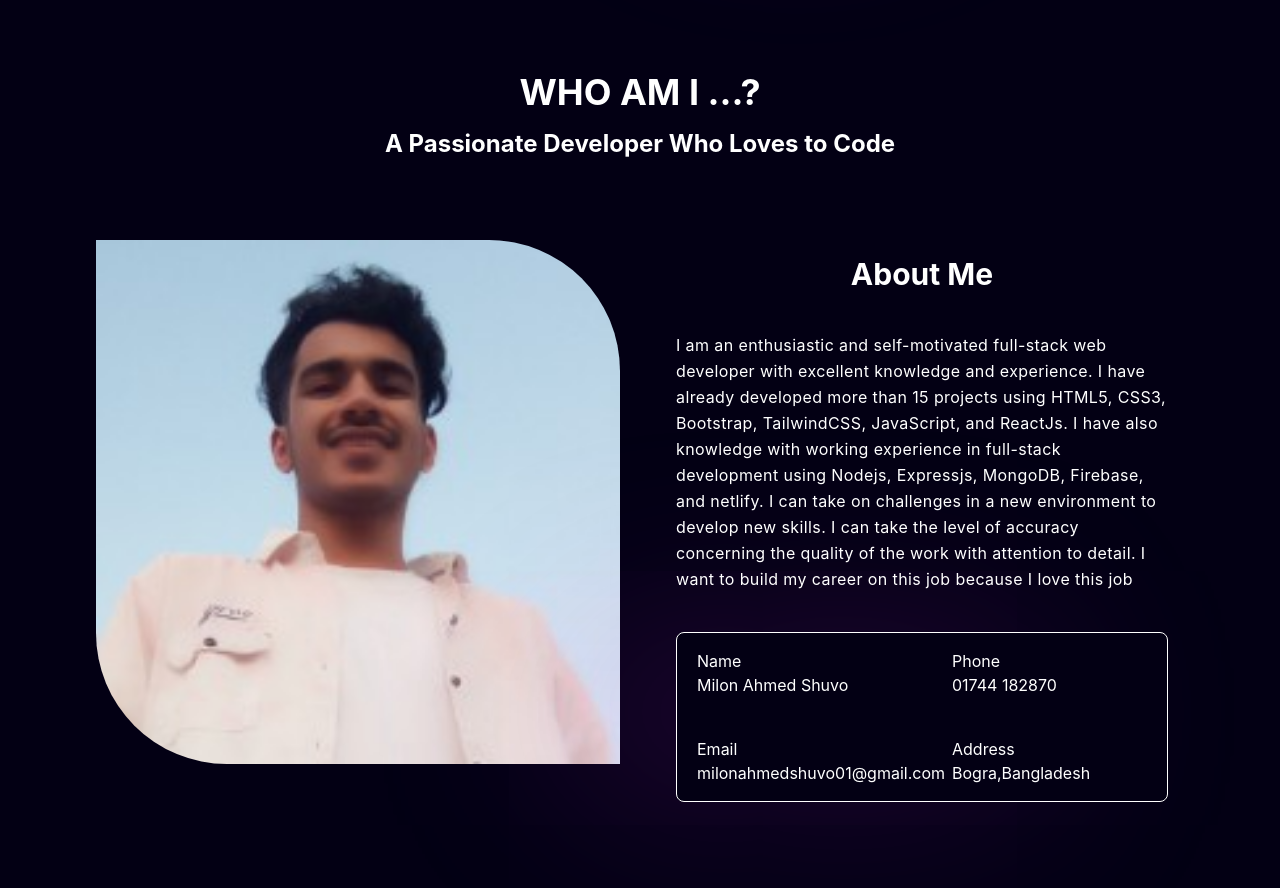
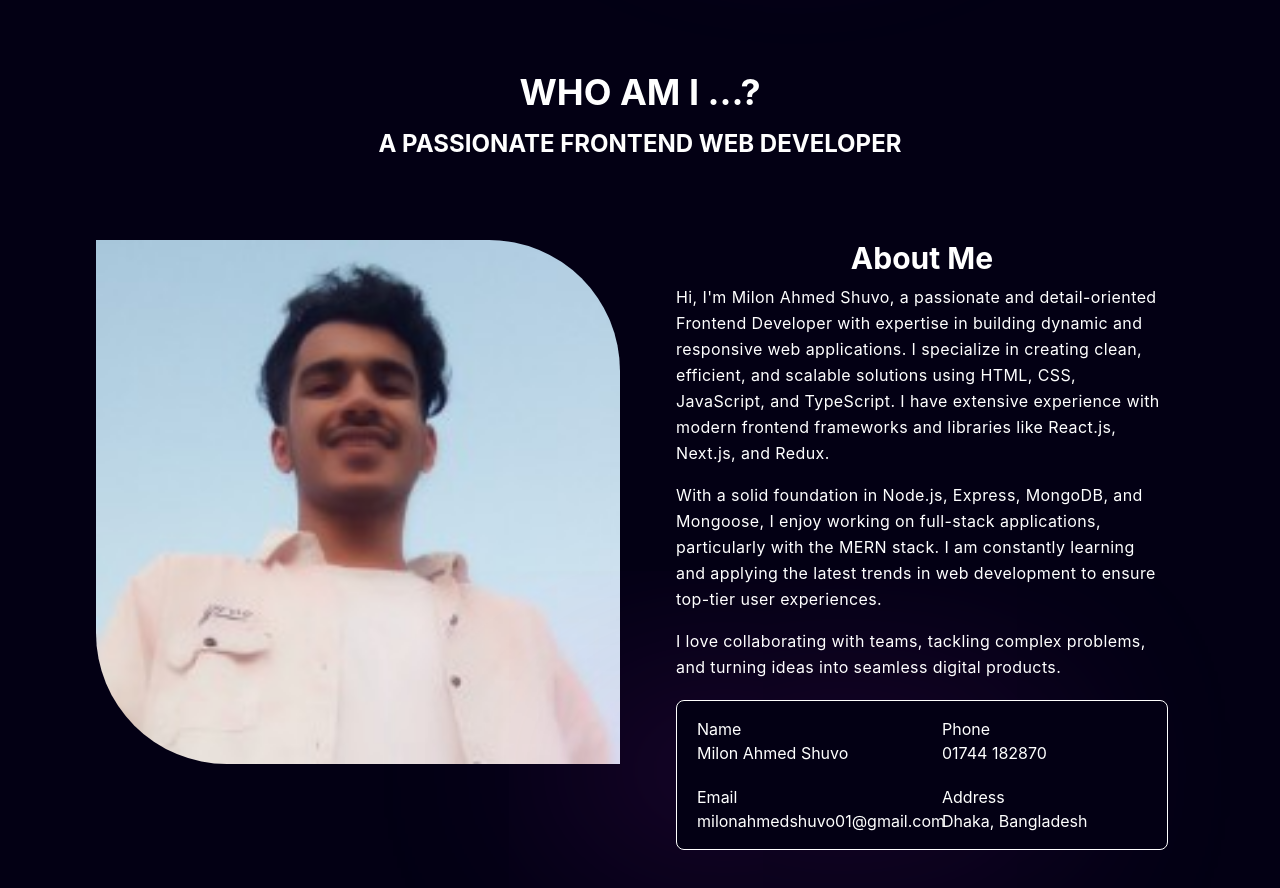
Before and after one commit to milonahmedshuvo/my-personal-website, a React (Vite) app: page / in a window 1280 px wide. Shown: the part 700-1588 px from the top of the page. Built offline with nearby package versions, Linux system fonts and the light colour scheme; no server answers.

Commit message:
about page is complate

```diff
--- a/src/Components/About/About.jsx
+++ b/src/Components/About/About.jsx
@@ -1,3 +1,4 @@
+/* eslint-disable react/no-unescaped-entities */
 import img from '../../images/mypic.jpg'
 
 
@@ -7,8 +8,8 @@ const About = () => {
     <div className='my-60'>
 
           <div>
-            <h1 className='font-bold text-4xl text-center uppercase mt-10 mb-4'>Who am i ...?</h1>
-            <h4 className='text-center font-bold text-2xl  mt-3 mb-20'>A Passionate Developer Who Loves to Code</h4>
+            <h1 className='font-bold text-4xl text-center uppercase mt-10 mb-4 '>Who am i ...?</h1>
+            <h4 className='text-center font-bold text-2xl uppercase  mt-3 mb-20'>A Passionate Frontend Web Developer</h4>
           </div>
 
 <div className='grid grid-cols-1 md:grid-cols-2 gap-10'>
@@ -19,11 +20,20 @@ const About = () => {
 </div>
 
 
-<div className=' p-4'>
-    <h1 className='text-3xl font-bold text-center mb-10'>About Me</h1>
-    <p className='tracking-wide leading-relaxed '>I am an enthusiastic and self-motivated full-stack web developer with excellent knowledge and experience. I have already developed more than 15 projects using HTML5, CSS3, Bootstrap, TailwindCSS, JavaScript, and ReactJs. I have also knowledge with working experience in full-stack development using Nodejs, Expressjs, MongoDB, Firebase, and netlify. I can take on challenges in a new environment to develop new skills. I can take the level of accuracy concerning the quality of the work with attention to detail. I want to build my career on this job because I love this job</p>
+<div className='px-4'>
+    <h1 className='text-3xl font-bold text-center mb-2'>About Me</h1>
+    <p className='tracking-wide leading-relaxed '>
+    Hi, I'm Milon Ahmed Shuvo, a passionate and detail-oriented Frontend Developer with expertise in building dynamic and responsive web applications. I specialize in creating clean, efficient, and scalable solutions using HTML, CSS, JavaScript, and TypeScript. I have extensive experience with modern frontend frameworks and libraries like React.js, Next.js, and Redux.
+    </p>
 
-    <div className='border border-white rounded-lg grid grid-cols-1 md:grid-cols-2 gap-10 mt-10 pl-5 py-4 textShadow'>
+    <p className='tracking-wide leading-relaxed mt-4 '>
+    With a solid foundation in Node.js, Express, MongoDB, and Mongoose, I enjoy working on full-stack applications, particularly with the MERN stack. I am constantly learning and applying the latest trends in web development to ensure top-tier user experiences.
+    </p>
+    <p className='tracking-wide leading-relaxed mt-4 '>
+    I love collaborating with teams, tackling complex problems, and turning ideas into seamless digital products.
+    </p>
+
+    <div className='border border-white rounded-lg grid grid-cols-1 md:grid-cols-2 gap-5 mt-5 pl-5 py-4 textShadow'>
         <div>
             <h1>Name</h1>
             <p>Milon Ahmed Shuvo</p>
@@ -41,7 +51,7 @@ const About = () => {
 
         <div>
             <h1>Address</h1>
-            <p>Bogra,Bangladesh</p>
+            <p>Dhaka, Bangladesh</p>
         </div>
     </div>
 </div>
```
